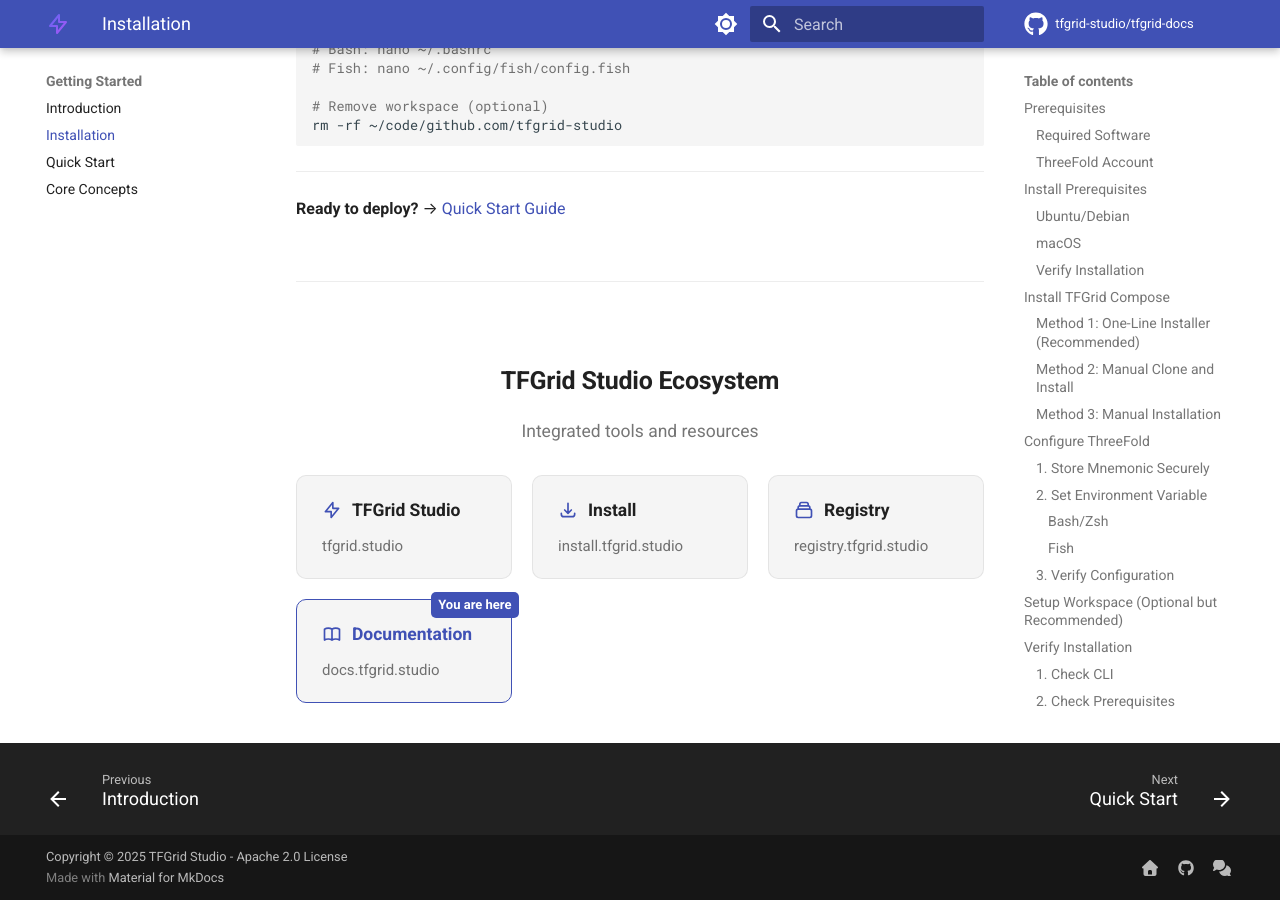
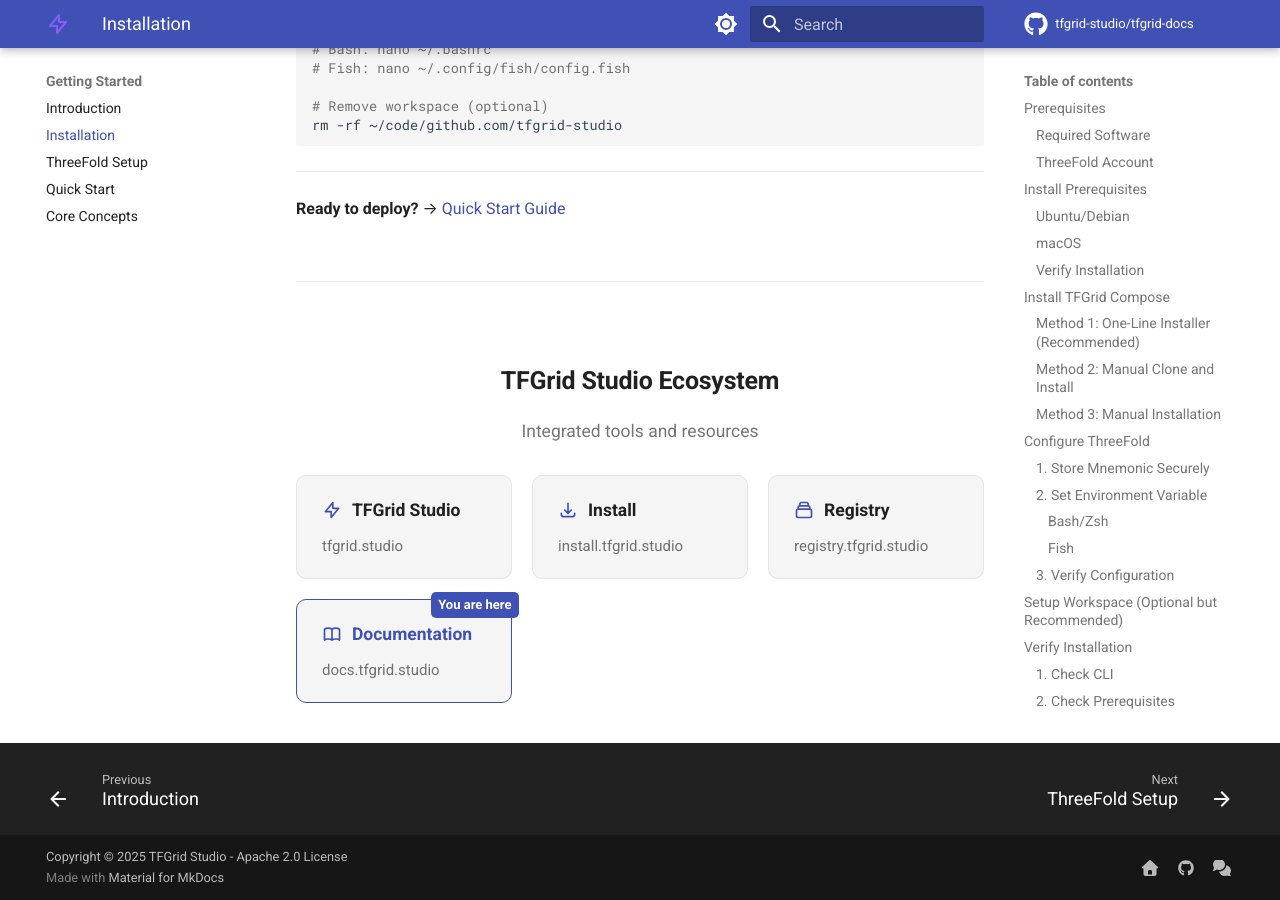
Before and after one commit to tfgrid-studio/tfgrid-docs, an MkDocs documentation site: the page built from docs/getting-started/installation.md, in a window 1280 px wide and 900 px high, scrolled down 8643 px. Built offline with MkDocs 1.6.1 and Material for MkDocs 9.7.7, drawn with Linux system fonts in a browser that asks for light colours; comment, search, counter and statistics services are not loaded; the version menu is left out.

Commit message:
feat: Add ThreeFold Setup to Getting Started navigation

```diff
--- a/mkdocs.yml
+++ b/mkdocs.yml
@@ -120,6 +120,7 @@
   - Getting Started:
     - Introduction: getting-started/introduction.md
     - Installation: getting-started/installation.md
+    - ThreeFold Setup: getting-started/threefold-setup.md
     - Quick Start: getting-started/quickstart.md
     - Core Concepts: getting-started/concepts.md
 
```
